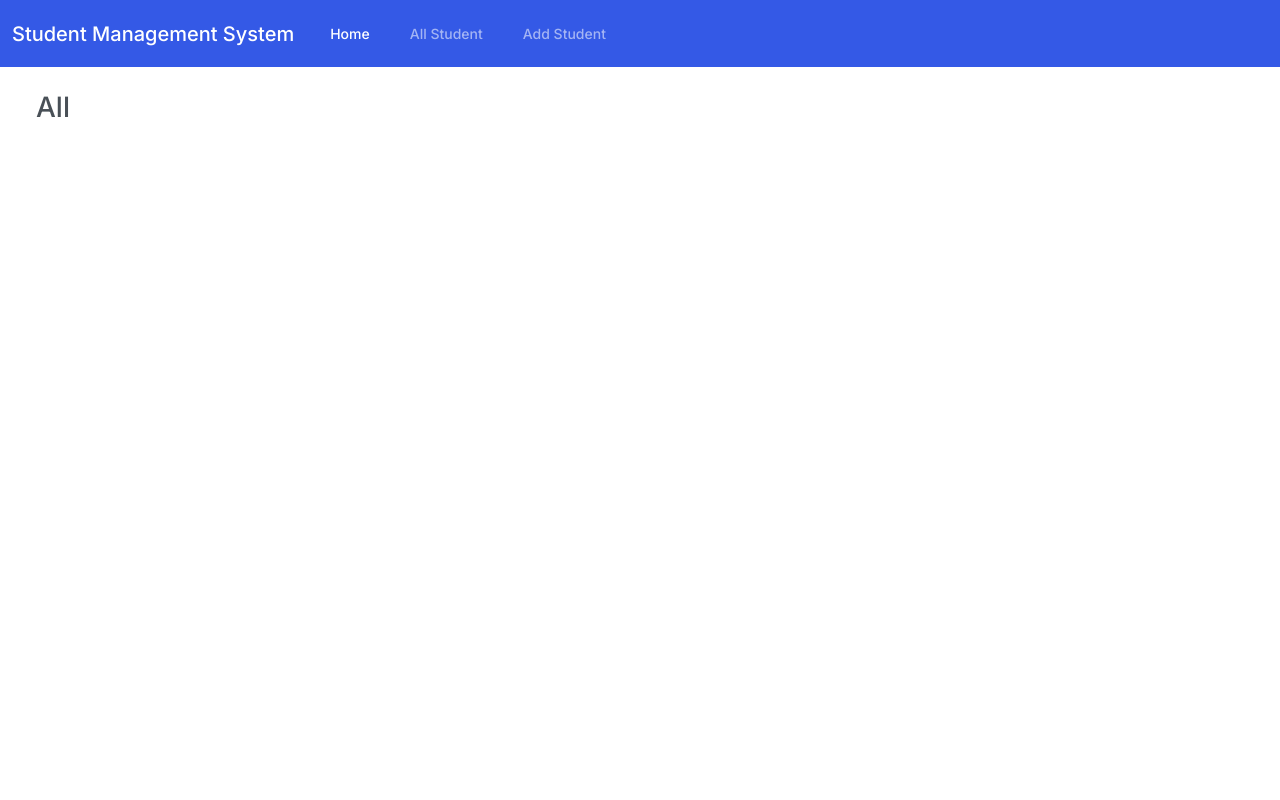
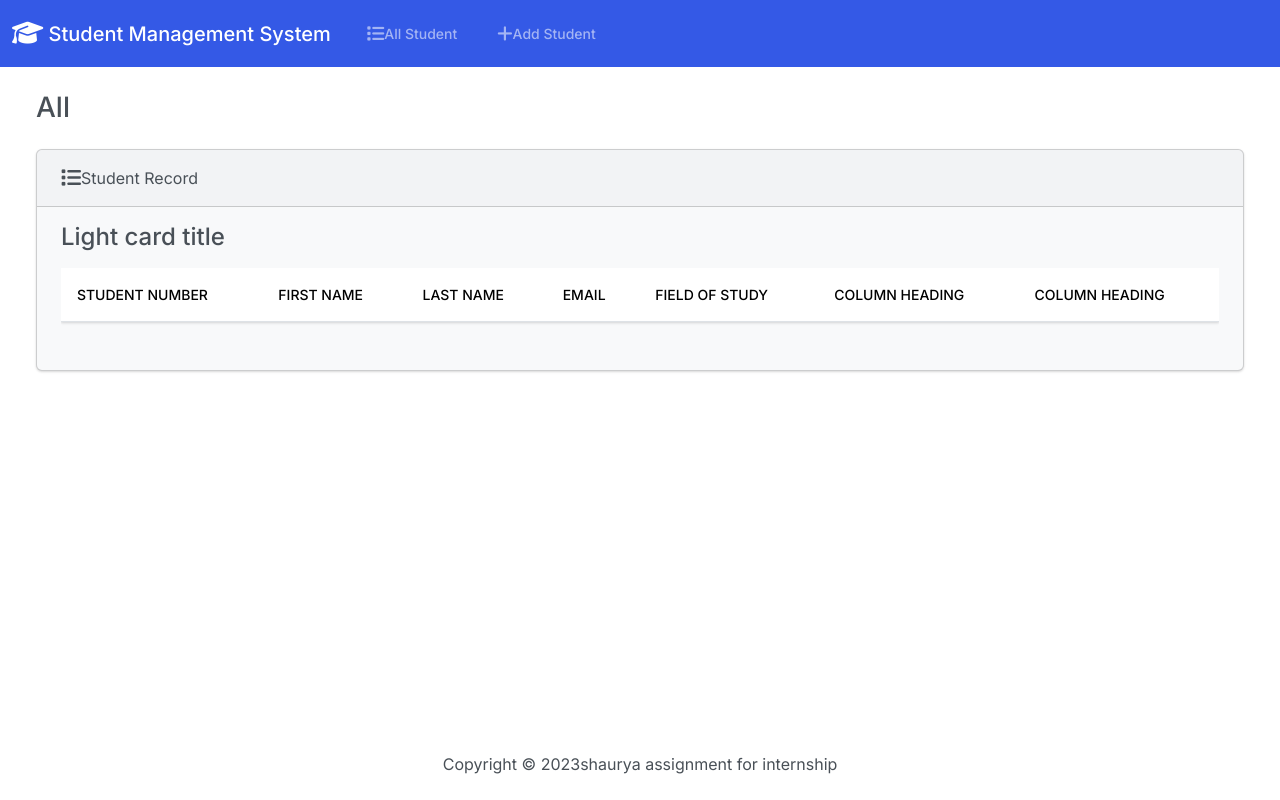
Before and after one commit to shauryain/project_assigment, a Django app: page / in a window 1280 px wide. Run offline with Django 4.2, Linux system fonts and the light colour scheme; tables that the repository leaves empty hold one stand-in row (values such as "Sample post"); lists and menus that the app fills with data are empty; some libraries are stand-ins or nearby versions.

Commit message:
icon(add)
all icon is  added

```diff
--- a/django_project/student/templates/student/index.html
+++ b/django_project/student/templates/student/index.html
@@ -7,12 +7,17 @@
     <meta name="viewport" content="width=device-width, initial-scale=1.0">
     <title>student Management</title>
     <link href="{% static 'css/bootstrap.min.css' %}" rel="stylesheet">
+    <link rel="stylesheet" href="https://cdnjs.cloudflare.com/ajax/libs/font-awesome/6.4.2/css/all.min.css" />
+
 </head>
 
 <body class="d-flex flex-column min-vh-100">
     <nav class="navbar navbar-expand-lg bg-primary" data-bs-theme="dark">
         <div class="container-fluid">
-            <a class="navbar-brand" href="#">Student  Management System</a>
+            <a class="navbar-brand" href="#"> <i class="fa-solid fa-graduation-cap fa-lg"></i>
+                Student Management System
+
+            </a>
             <button class="navbar-toggler" type="button" data-bs-toggle="collapse" data-bs-target="#navbarColor01"
                 aria-controls="navbarColor01" aria-expanded="false" aria-label="Toggle navigation"
                 fdprocessedid="ha7ni">
@@ -20,16 +25,14 @@
             </button>
             <div class="collapse navbar-collapse" id="navbarColor01">
                 <ul class="navbar-nav me-auto">
+
                     <li class="nav-item">
-                        <a class="nav-link active" href="#">Home
-                            <span class="visually-hidden">(current)</span>
-                        </a>
+                        <a class="nav-link" href="#"><i class="fa-solid fa-list fa-lg"></i>All Student</a>
                     </li>
                     <li class="nav-item">
-                        <a class="nav-link" href="#">All Student</a>
-                    </li>
-                    <li class="nav-item">
-                        <a class="nav-link" href="#">Add Student</a>
+                        <a class="nav-link" href="#"><i class="fa-solid fa-plus fa-lg"></i>Add Student
+
+                        </a>
                     </li>
 
             </div>
@@ -39,10 +42,66 @@
         <h3 class="m-4">All</h3>
         <div class="row">
             <div class="col-12">
-                <div></div>
+                {% if student %}
+
+                <div class="card bg-light ms-4 me-4 mb-4 ">
+                    <div class="card-header">
+                        <i class="fa-solid fa-list fa-lg"></i>Student Record
+                    </div>
+                    <div class="card-body">
+                        <h4 class="card-title">Light card title</h4>
+                        <p class="card-text">
+                        <div class="table-responsive">
+                            <table class="table table-hover">
+                                <thead>
+                                    <tr>
+                                        <th scope="col">Student Number</th>
+                                        <th scope="col">First Name</th>
+                                        <th scope="col">Last Name</th>
+                                        <th scope="col">Email</th>
+                                        <th scope="col">Field of study</th>
+                                        <th scope="col">Column heading</th>
+                                        <th scope="col">Column heading</th>
+                                    </tr>
+                                </thead>
+                                <tbody>
+                                    {% for student in students %}
+                                    <tr>
+                                        <td>{{ student.student_number }}</td>
+                                        <td>{{ student.first_name }}</td>
+                                        <td>{{ student.last_name }}</td>
+                                        <td>{{ student.email }}</td>
+                                        <td>{{ student.field_of_study }}</td>
+                                        <td>{{ student.gpa }}</td>
+                                        <td> ACTIONS </td>
+                                    </tr>
+                                    {% endfor %}
+
+
+
+                                </tbody>
+                            </table>
+                        </div>
+                        </p>
+                    </div>
+                </div>
+
+                {% else %}
+                <h5 class="alert alert-primary ms-4 me-4">No student Record</h5>
+
+                {% endif %}
+
             </div>
         </div>
     </div>
+    <footer class="mt-auto mb-4">
+        <div class="text-center">
+            <span>
+                Copyright &copy;
+                <script>document.write(new Date().getFullYear())</script>shaurya assignment for internship
+            </span>
+        </div>
+    </footer>
 
     <script src="https://cdn.jsdelivr.net/npm/bootstrap@5.3.2/dist/js/bootstrap.bundle.min.js"></script>
 
```
